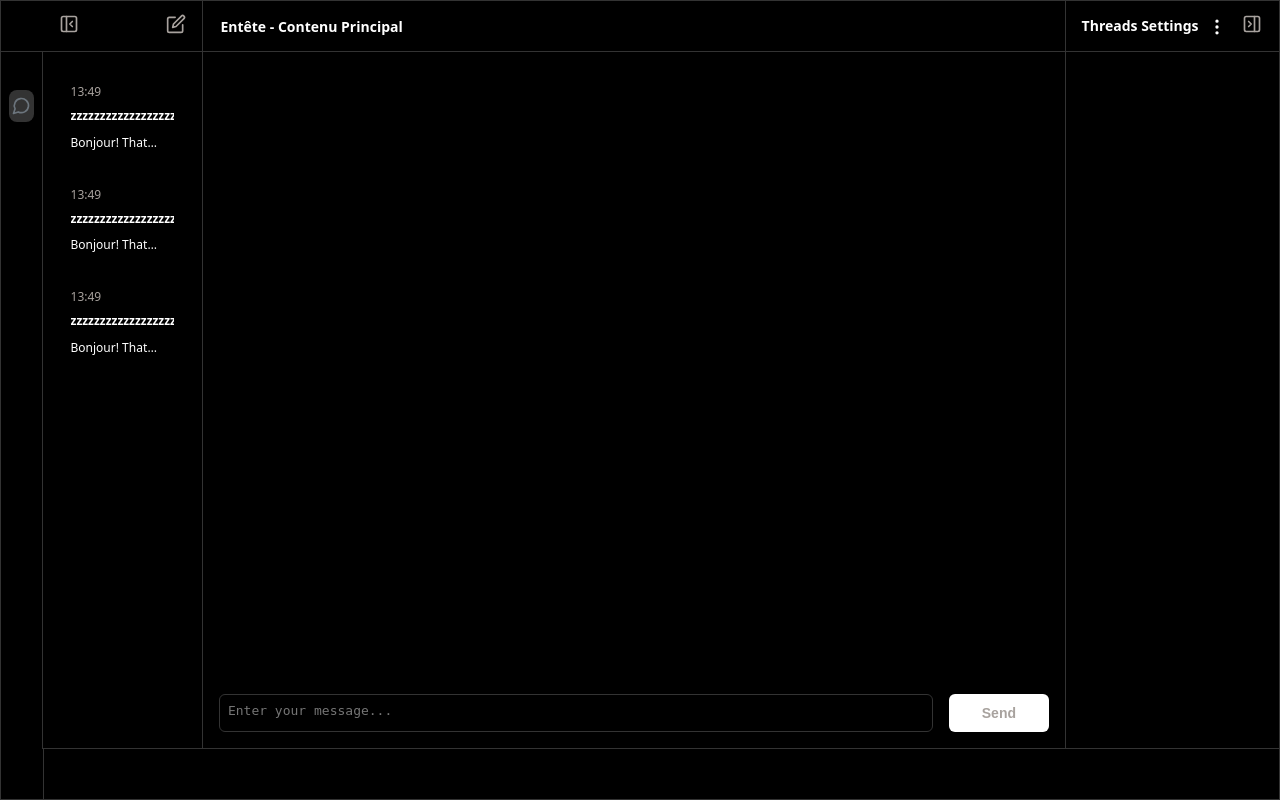
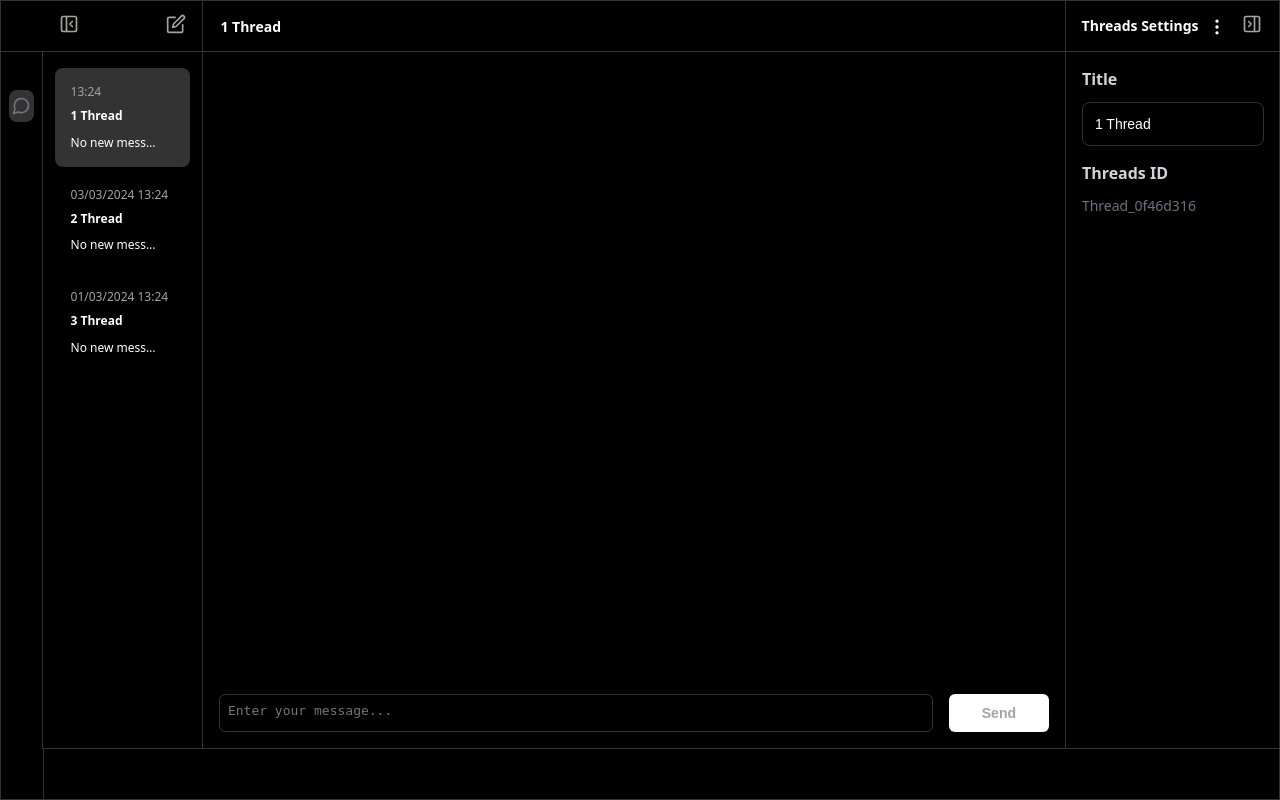
Before and after one commit to matyji/Webapp-chatgpt, a Flask app: page / in a window 1280 px wide. Run offline with Flask 3, Linux system fonts and the light colour scheme; some libraries are stand-ins or nearby versions.

Commit message:
ajout fonctionnalités des Threads - status: non terminé

```diff
--- a/app.py
+++ b/app.py
@@ -1,14 +1,16 @@
 from flask import Flask, render_template, request, jsonify
-from GPT_requete import send_message
 import os
 import openai
 from openai import OpenAI
 from flask_socketio import SocketIO
+from Thread import Thread
+import json
+from datetime import datetime
 
 app = Flask(__name__)
 socketio = SocketIO(app, cors_allowed_origins="*")
 
-openai.api_key = "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"
+openai.api_key = "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"
 
 @app.route('/')
 def index():
@@ -24,15 +26,77 @@
 @app.route('/envoyerRequete', methods=['POST'])
 async def send_request_to_openai():
     # Exemple de récupération de données de la requête, ajustez selon vos besoins
-    data = request.json
-    user_message = data.get("message", "")
+    data_user = request.json
+    thread_id = data_user.get("threadID", "")
+    print(data_user)
+    user_message = data_user.get("content", "")
 
     response = openai.completions.create(
     model="gpt-3.5-turbo-instruct",
     prompt=user_message,
     max_tokens=300,
     )
-    return jsonify({"reponse" : response.choices[0].text.strip()})
+    reponse = response.choices[0].text.strip()
+    current_date = datetime.now()
+    date_update = current_date.strftime("%d/%m/%Y %H:%M")
+    data_assistant = {"thread_id": thread_id,"role":"assistant","date_creation":date_update,"date_update": date_update,"object":"thread.message","type":"text","content": reponse}
+    # Chemin vers le fichier messages.jsonl dans le dossier du thread
+    base_dir = 'Threads'
+    jsonl_file_path = os.path.join(base_dir, f'{thread_id}', 'messages.jsonl')
+
+    # Ajouter data_user et data_assistant au fichier messages.jsonl
+    with open(jsonl_file_path, 'a', encoding='utf-8') as file:
+        file.write(json.dumps(data_user, ensure_ascii=False) + '\n')
+        file.write(json.dumps(data_assistant, ensure_ascii=False) + '\n')
+
+    return jsonify(data_assistant)
+
+@app.route('/get_threads')
+def get_threads():
+    base_dir = 'Threads'
+    threads_info = []
+
+    # S'assurer que le dossier Threads existe
+    if os.path.exists(base_dir):
+        # Lister tous les sous-dossiers (threads) dans Threads
+        for thread_dir in os.listdir(base_dir):
+            thread_path = os.path.join(base_dir, thread_dir)
+            # Vérifier si le chemin est un dossier pour exclure les fichiers
+            if os.path.isdir(thread_path):
+                json_path = os.path.join(thread_path, 'thread.json')
+                # S'assurer que le fichier thread.json existe
+                if os.path.exists(json_path):
+                    # Lire les informations du thread depuis thread.json
+                    with open(json_path, 'r', encoding='utf-8') as f:
+                        thread_info = json.load(f)
+                        # Ajouter un champ pour la date de mise à jour pour le tri
+                        thread_info['date_update'] = thread_info.get('date_update')
+                        threads_info.append(thread_info)
+
+    # Trier les threads par date de mise à jour
+    threads_info_sorted = sorted(threads_info, key=lambda x: datetime.strptime(x['date_update'], "%d/%m/%Y %H:%M"), reverse=False)
+
+    return jsonify(threads_info_sorted)
+
+@app.route('/get_thread_by/<thread_id>')
+def get_thread_by(thread_id):
+    # Chemin vers le fichier messages.jsonl dans le dossier du thread
+    jsonl_file_path = os.path.join('Threads', f'{thread_id}', 'messages.jsonl')
+
+    messages = []
+    with open(jsonl_file_path, 'r', encoding='utf-8') as file:
+        for line in file:
+            messages.append(json.loads(line))
+
+    return jsonify(messages)
+
+
+@app.route('/new_Thread', methods=['GET'])
+def new_thread():
+    new_thread = Thread()  # Instancier la classe Thread, cela crée un nouveau dossier
+
+    return jsonify(new_thread.json)
+
 
 
 @socketio.on('send_request')
--- a/static/css/Thread.css
+++ b/static/css/Thread.css
@@ -1,4 +1,4 @@
-.message-group {
+.thread-group {
     position: relative;
     margin-bottom: 0.25rem;
     display: flex;
@@ -8,26 +8,26 @@
     justify-content: baseline;
   }
 
-  .message-content{
+  .thread-content{
     border-radius: 0.5rem;
     background-color: black;
   }
 
-  .message-content:hover {
+  .thread-content:hover {
     background-color: #333;
   }
 
-  .message-group:hover .overlay {
+  .thread-group:hover .overlay {
     background-color: #333;
   }
 
-  .message-content {
+  .thread-content {
     position: relative;
     z-index: 10;
     padding: 1rem;
   }
 
-  .message-time {
+  .thread-time {
     white-space: nowrap;
     overflow: hidden;
     text-overflow: ellipsis;
@@ -38,7 +38,7 @@
     margin-bottom: 0.5rem;
   }
 
-  .message-title {
+  .thread-title {
     white-space: nowrap;
     overflow: hidden;
     font-weight: bold;
@@ -47,7 +47,7 @@
     font-size: 0.75rem;
   }
 
-  .message-text {
+  .thread-text {
     white-space: nowrap;
     overflow: hidden;
     text-overflow: ellipsis;
@@ -77,7 +77,7 @@
   }
 
 
-  .message-group:hover .icon-container {
+  .thread-group:hover .icon-container {
     visibility: visible;
   }
 
--- /dev/null
+++ b/static/css/Thread_settings.css
@@ -0,0 +1,41 @@
+.thread-settings-container {
+    display: flex;
+    flex-direction: column;
+    gap: 16px; /* équivalent à space-y-4 */
+    padding: 16px; /* équivalent à p-4 */
+}
+
+.field {
+    display: flex;
+    flex-direction: column;
+}
+
+.label {
+    margin-bottom: 0.75rem; /* équivalent à mb-2 */
+    font-weight: bold;
+    color: #D1D5DB; /* équivalent à text-gray-600 */
+    font-size: medium;
+
+}
+
+.input-thread-title, .thread-id {
+    font-size: 14px; /* équivalent à text-xs */
+    color: #6B7280; /* une couleur approximative pour text-muted-foreground */
+}
+
+/* Styliser l'input */
+.input-thread-title {
+    border: 1px solid #333; /* Une bordure légère */
+    padding-top: 0.25rem;
+    padding-bottom: 0.25rem;
+    padding-left: 0.75rem;
+    padding-right: 0.75rem;
+    border-radius: 0.5rem;
+    background-color: black;
+    color: white;
+    height: 2.75rem;
+}
+
+.input-thread-title:focus-visible{
+    outline: 1px solid #2463eb;
+}
--- a/static/js/Chat.js
+++ b/static/js/Chat.js
@@ -26,16 +26,22 @@
         return;
     }else{
         document.getElementById('message-input').value = null;
-        createMessageUserFromTemplate("message-user", userInput)
+        createMessageUserFromTemplate("message-user", userInput);
         envoyerRequete(userInput);
     }
 }
 
 
 document.getElementById('send-button').addEventListener('click', sendMessage);
+document.getElementById('message-input').addEventListener('keydown', function(event){
+    if(event.key === 'Enter' && ! event.shiftKey){
+        sendMessage();
+    }
+});
 
 
-function createMessageUserFromTemplate(templateName, messageContent) {
+
+function createMessageUserFromTemplate(templateName, messageContent, date) {
     fetch(`/get_template/${templateName}`)
         .then(response => response.text())
         .then(template => {
@@ -44,7 +50,7 @@
             tempDiv.innerHTML = template;
 
             // Mise à jour des parties variables du template
-            tempDiv.querySelector('.timestamp').textContent = new Date().toLocaleTimeString();
+            tempDiv.querySelector('.timestamp').textContent = date;
             tempDiv.querySelector('.message-content-user').textContent = messageContent;
             // Insérer le nouveau message dans le DOM
             const messagesContainer = document.querySelector('.messages-container');
@@ -58,17 +64,21 @@
 }
 
 function envoyerRequete(userInput) {
+    const threadID = document.getElementById("thread-id").textContent;
+    let date_update = getCurrentDateTimeFormatted();
+    console.log(date_update)
+    let data_user = {"thread_id":threadID,"role":"user","date_creation":date_update,"date_update":date_update,"object":"thread.message","type":"text","content": userInput};
     fetch('/envoyerRequete', {
         method: 'POST',
         headers: {
             'Content-Type': 'application/json',
         },
-        body: JSON.stringify({ message: userInput }),
+        body: JSON.stringify(data_user),
     })
     .then(response => response.json())
     .then(data => {
         console.log('Réponse reçue:', data);
-        reponse = data["reponse"]
+        reponse = data["content"]
         createMessageAssistantFromTemplate("message-assistant", reponse)
     })
     .catch((error) => {
@@ -76,7 +86,7 @@
     });
 }
 
-function createMessageAssistantFromTemplate(templateName, reponse) {
+function createMessageAssistantFromTemplate(templateName, reponse, date) {
     fetch(`/get_template/${templateName}`)
         .then(response => response.text())
         .then(template => {
@@ -85,7 +95,7 @@
             tempDiv.innerHTML = template;
 
             // Mise à jour des parties variables du template
-            tempDiv.querySelector('.timestamp').textContent = new Date().toLocaleTimeString();
+            tempDiv.querySelector('.timestamp').textContent = date;
             tempDiv.querySelector('.message-assistant-content').textContent = reponse;
             // Insérer le nouveau message dans le DOM
             const messagesContainer = document.querySelector('.messages-container');
@@ -97,3 +107,41 @@
         })
         .catch(error => console.error('Error loading the template:', error));
 }
+
+
+function formatDateTime(dateTimeString) {
+    // Parser manuellement la chaîne de date pour obtenir jour, mois, année, heure et minute
+    const [datePart, timePart] = dateTimeString.split(' ');
+    const [day, month, year] = datePart.split('/').map(num => parseInt(num, 10));
+    const [hour, minute] = timePart.split(':').map(num => parseInt(num, 10));
+
+    // Construire un objet Date en utilisant les composantes correctes
+    // Attention : le mois est indexé à partir de 0 en JavaScript (0 = janvier, 11 = décembre)
+    const dateTime = new Date(year, month - 1, day, hour, minute);
+    const now = new Date();
+
+    // Vérifier si la date est celle d'aujourd'hui en comparant les composantes de date
+    const isToday = dateTime.getDate() === now.getDate() &&
+                    dateTime.getMonth() === now.getMonth() &&
+                    dateTime.getFullYear() === now.getFullYear();
+
+    if (isToday) {
+        // Si oui, retourner seulement l'heure
+        return `${String(hour).padStart(2, '0')}:${String(minute).padStart(2, '0')}`;
+    } else {
+        // Sinon, retourner la date complète dans le format souhaité
+        return `${String(day).padStart(2, '0')}/${String(month).padStart(2, '0')}/${year} ${String(hour).padStart(2, '0')}:${String(minute).padStart(2, '0')}`;
+    }
+}
+
+function getCurrentDateTimeFormatted() {
+    const now = new Date();
+
+    const day = String(now.getDate()).padStart(2, '0');
+    const month = String(now.getMonth() + 1).padStart(2, '0'); // Janvier est 0 !
+    const year = now.getFullYear();
+    const hours = String(now.getHours()).padStart(2, '0');
+    const minutes = String(now.getMinutes()).padStart(2, '0');
+
+    return `${day}/${month}/${year} ${hours}:${minutes}`;
+}
--- a/static/js/icones.js
+++ b/static/js/icones.js
@@ -94,7 +94,7 @@
     });
 });
 
-document.getElementById('icon-container').addEventListener('mouseenter', function() {
+/*document.getElementById('icon-container').addEventListener('mouseenter', function() {
     let parent = document.getElementById('message-content');
     let enfant = document.getElementById('icon-container');
     parent.classList.add('hovered');
@@ -130,4 +130,4 @@
             threadaction.style.display = 'none';
         }
     });
-});
+});*/
--- a/static/js/script.js
+++ /dev/null
@@ -1,4 +0,0 @@
-document.addEventListener('DOMContentLoaded', (event) => {
-    console.log("Le DOM est entièrement chargé et analysé");
-    // Ajoutez votre JavaScript pour rendre l'interface dynamique ici.
-});
--- /dev/null
+++ b/static/js/thread.js
@@ -0,0 +1,123 @@
+document.addEventListener('DOMContentLoaded', function() {
+    fetch('/get_threads')
+        .then(response => response.json())
+        .then(threads => {
+            const threadsContainer = document.querySelector('.Threads');
+            const addThreadPromises = threads.map(thread =>
+                createThreadFromTemplate('Thread', thread)
+                .then(newThreadContent => {
+                    // Assurez-vous de supprimer "selected" de tous les threads d'abord
+                    document.querySelectorAll('.thread-content.selected').forEach(thread => {
+                        thread.classList.remove('selected');
+                    });
+                    // Ajoutez ensuite "selected" au nouveau thread
+                    newThreadContent.classList.add('selected');
+                    document.getElementById("Thread-title").textContent = thread.titre;
+                    document.getElementById("thread-title-input").value = thread.titre;
+                    document.getElementById("thread-id").textContent = thread.id;
+                })
+
+            );
+        })
+        .catch(error => console.error('Error:', error));
+});
+
+function adjustSelectedClass() {
+    // Supprimer la classe 'selected' de tous les éléments
+    document.querySelectorAll('.thread-content.selected').forEach(function(thread) {
+        thread.classList.remove('selected');
+    });
+};
+
+
+document.getElementById('new-thread-btn').addEventListener('click', function() {
+    const div = document.getElementById('messages-container'); // Remplacez 'maDiv' par l'ID de votre div
+    div.innerHTML = '';
+    fetch('/new_Thread')
+        .then(response => response.json())
+        .then(data => {
+            console.log(data); // Afficher la réponse du serveur dans la console
+            createThreadFromTemplate("Thread", data)
+                .then(newThreadContent => {
+                    // Assurez-vous de supprimer "selected" de tous les threads d'abord
+                    document.querySelectorAll('.thread-content.selected').forEach(thread => {
+                        thread.classList.remove('selected');
+                    });
+                    // Ajoutez ensuite "selected" au nouveau thread
+                    newThreadContent.classList.add('selected');
+                    document.getElementById("Thread-title").textContent = data['titre'];
+                    document.getElementById("thread-title-input").value = data['titre'];
+                    document.getElementById("thread-id").textContent = data['id'];
+                });
+        })
+        .catch(error => console.error('Error:', error));
+    });
+
+function createThreadFromTemplate(templateName, data) {
+    return fetch(`/get_template/${templateName}`) // Ajoutez "return" ici
+        .then(response => response.text())
+        .then(template => {
+            const tempDiv = document.createElement('div');
+            tempDiv.innerHTML = template;
+            // Mise à jour des parties variables du template
+            tempDiv.querySelector('.thread-time').textContent = formatDateTime(data['date_update']);
+            tempDiv.querySelector('.thread-title').textContent = data['titre'];
+            tempDiv.querySelector('.thread-text').textContent = data['content'];
+            const threadContent = tempDiv.querySelector('.thread-content');
+            addClickListenerToThread(threadContent, data); // Ajoutez l'écouteur d'événements
+            threadContent.id = data['id'];
+            const threadClean = tempDiv.querySelector('.clean-thread');
+            threadClean.id = "clean" + data['id'];
+            const threadDelete = tempDiv.querySelector('.delete-thread');
+            threadDelete.id = "delete" + data['id'];
+            // Insérer le nouveau message dans le DOM
+            const threadsContainer = document.querySelector('.Threads');
+            if (threadsContainer) {
+                threadsContainer.insertBefore(tempDiv.firstChild, threadsContainer.firstChild);
+            } else {
+                console.log('Le conteneur de messages n\'a pas été trouvé.');
+            }
+            return threadContent; // Retourne le contenu du thread pour une utilisation ultérieure
+        });
+    };
+
+function addClickListenerToThread(threadElement, data) {
+    threadElement.addEventListener('click', function() {
+        // Supprimer la classe 'selected' de tous les threads
+        document.querySelectorAll('.thread-content').forEach(el => {
+            el.classList.remove('selected');
+        });
+
+        // Ajouter la classe 'selected' à l'élément cliqué
+        threadElement.classList.add('selected');
+        document.getElementById("Thread-title").textContent = data['titre'];
+        document.getElementById("thread-title-input").value = data['titre'];
+        document.getElementById("thread-id").textContent = data['id'];
+        displayChat(data['id']);
+    });
+}
+
+function displayChat(threadId) {
+    const div = document.getElementById('messages-container'); // Remplacez 'maDiv' par l'ID de votre div
+    div.innerHTML = '';
+    fetch(`/get_thread_by/${threadId}`)
+        .then(response => {
+            if (!response.ok) {
+                throw new Error(`HTTP error! status: ${response.status}`);
+            }
+            return response.json();
+        })
+        .then(messages => {
+            messages.forEach(msg => {
+                console.log(msg["date_update"]);
+                if(msg["role"] === "user"){
+                    createMessageUserFromTemplate("message-user", msg["content"], msg["date_update"])
+                }else if(msg["role"] === "assistant"){
+                    createMessageAssistantFromTemplate("message-assistant", msg["content"], msg["date_update"])
+                }
+            });
+        })
+        .catch(error => {
+            console.error('Erreur lors de la récupération des messages:', error);
+        });
+}
--- a/templates/Thread-icones.html
+++ b/templates/Thread-icones.html
@@ -14,7 +14,7 @@
     </svg>
 </div>
 
-<div class="new-chat">
+<div class="new-chat" id="new-thread-btn">
       <svg xmlns="http://www.w3.org/2000/svg" width="20" height="20" viewBox="0 0 24 24" fill="none" stroke="currentColor" stroke-width="2" stroke-linecap="round" stroke-linejoin="round" class="text-muted-foreground">
         <path d="M11 4H4a2 2 0 0 0-2 2v14a2 2 0 0 0 2 2h14a2 2 0 0 0 2-2v-7"></path>
         <path d="M18.5 2.5a2.12 2.12 0 0 1 3 3L12 15l-4 1 1-4Z"></path>
--- a/templates/Thread.html
+++ b/templates/Thread.html
@@ -1,9 +1,9 @@
-<link rel="stylesheet" href="../static/css/Thread.css">
-<div class="message-group">
-    <div class="message-content" id="message-content">
-        <p class="message-time">13:49</p>
-        <h2 class="message-title">zzzzzzzzzzzzzzzzzzzzzzzzzzzzzzzzzzzzzzzzzzzzzzzzzzzzzzzzzzzzzzzz</h2>
-        <p class="message-text">Bonjour! That's French for "hi" or "hello." Is there something specific you would like to ask or discuss? I'm here to help answer any question to the best of my ability. Let me know how I can assist you today. :)</p>
+<div class="thread-group">
+    <link rel="stylesheet" href="../static/css/Thread.css">
+    <div class="thread-content">
+        <p class="thread-time"></p>
+        <h2 class="thread-title"></h2>
+        <p class="thread-text"></p>
     </div>
     <div class="icon-container" id="icon-container">
         <svg xmlns="http://www.w3.org/2000/svg" width="24" height="24" viewBox="0 0 24 24" fill="none" stroke="currentColor" stroke-width="2" stroke-linecap="round" stroke-linejoin="round" class="lucide lucide-more-vertical">
--- /dev/null
+++ b/templates/Thread_settings.html
@@ -0,0 +1,11 @@
+<link rel="stylesheet" href="../static/css/Thread_settings.css">
+<div class="thread-settings-container">
+    <div class="field">
+        <label for="thread-title-input" class="label">Title</label>
+        <input type="text" id="thread-title-input" class="input-thread-title">
+    </div>
+    <div class="field">
+        <label for="thread-id" class="label">Threads ID</label>
+        <span id="thread-id" class="thread-id"></span>
+    </div>
+</div>
--- a/templates/index.html
+++ b/templates/index.html
@@ -15,7 +15,7 @@
         <div class="Thread-icon header-section">
           {% include 'Thread-icones.html' %}
         </div>
-        <div class="Thread-title header-section border-left border-right">Entête - Contenu Principal</div>
+        <div class="Thread-title header-section border-left border-right" id="Thread-title"></div>
         <div class="Settings-icon header-section">
           {% include 'Settings-icon.html' %}
         </div>
@@ -33,21 +33,19 @@
 
   </div>
   <div class="Threads border supp-border-left" id="Threads">
-    {% include 'Thread.html' %}
-
-    {% include 'Thread.html' %}
-
-    {% include 'Thread.html' %}
   </div>
   <div class="Chat border supp-border-right supp-border-left" id="Chat">
     {% include 'Chat.html' %}
   </div>
-  <div class="Settings border supp-border-right" id="Settings"></div>
+  <div class="Settings border supp-border-right" id="Settings">
+    {% include 'Thread_settings.html' %}
+  </div>
   <div class="footer border-left">
     <div class="footer-section"></div>
   </div>
 </div>
 <script src="../static/js/icones.js"></script>
 <script src="../static/js/Chat.js"></script>
+<script src="../static/js/thread.js"></script>
 </body>
 </html>
```
Also changed, not shown: Thread.py (added, +31 -0 lines), Threads/Thread_0f46d316/thread.json (added, +7 -0 lines), Threads/Thread_212e8106/thread.json (added, +7 -0 lines), Threads/Thread_51bd18d8/thread.json (added, +7 -0 lines), static/js/thread_settings.js (added), 4 other files.
